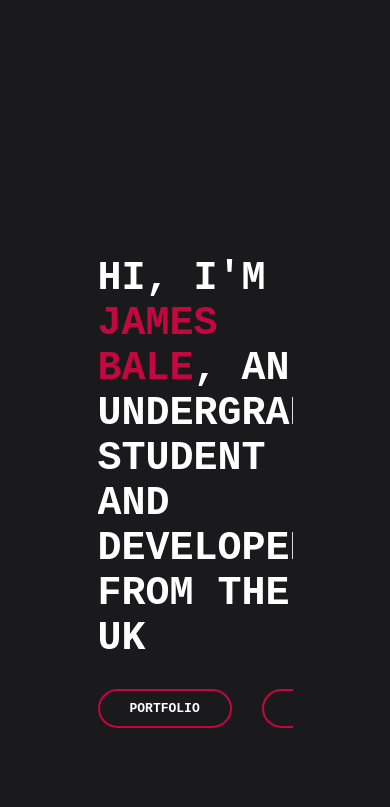
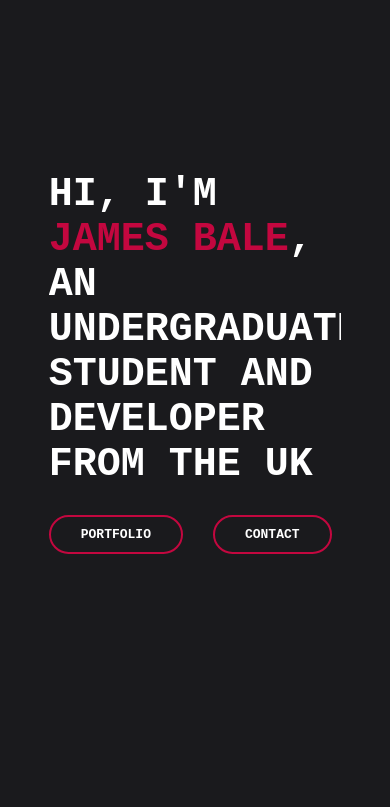
Before and after one commit to DiNitride/jamesbale.dev, a Gatsby site: page / in a window 390 px wide. Shown: the part 37-844 px from the top of the page. Built offline with nearby package versions, Linux system fonts and the light colour scheme; Gatsby itself is replaced by a stand-in of ours.

Commit message:
Mobile formatting

```diff
--- a/src/components/header.module.css
+++ b/src/components/header.module.css
@@ -41,3 +41,22 @@
     margin-bottom: 20px;
 
 }
+
+@media only screen and (max-width: 480px) {
+
+    .header {
+        height: 100vh;
+        width: 75vw;
+        margin: auto;
+        box-sizing: border-box;
+        overflow: hidden;
+    }
+
+    .splashText {
+        font-size: 30pt;
+        font-weight: 800;
+        padding-top: 20vh;
+
+    }
+
+}
```
